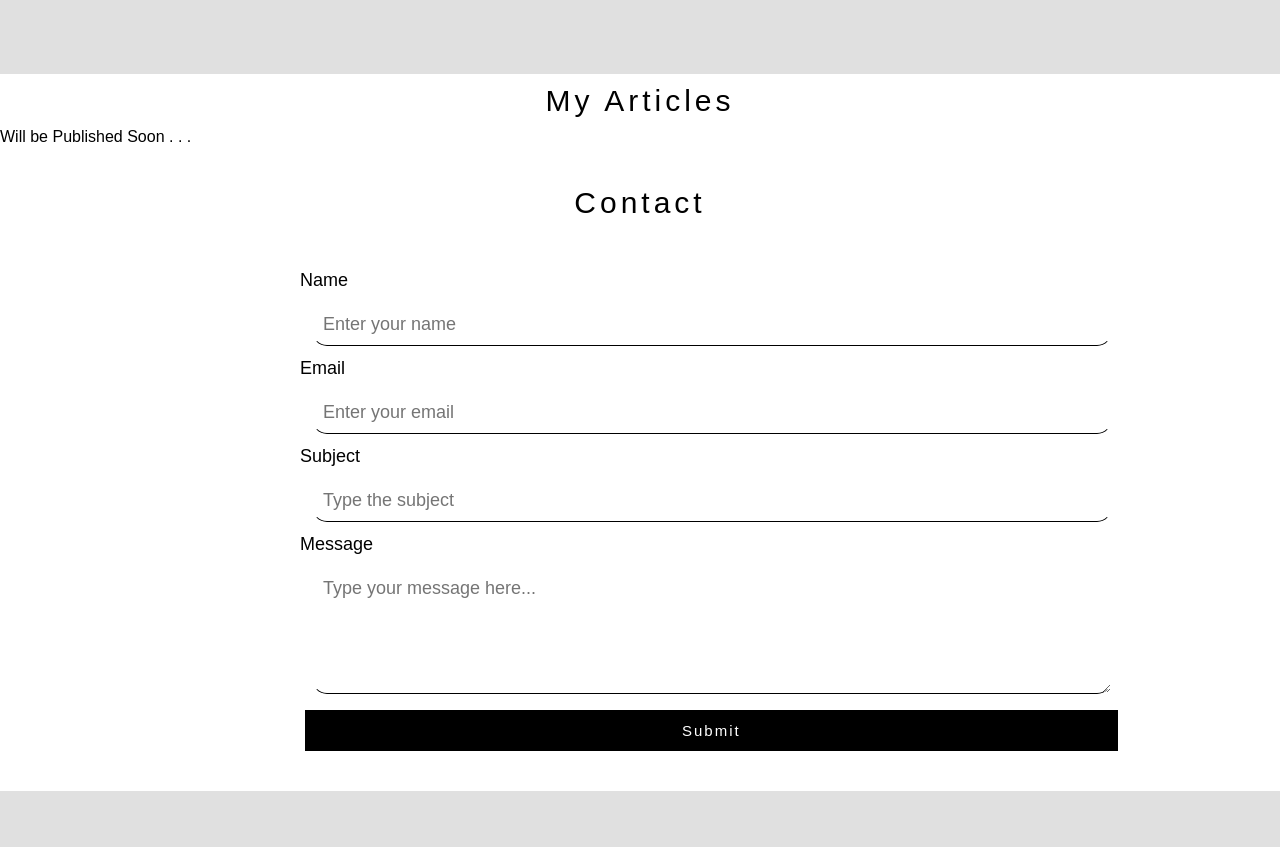
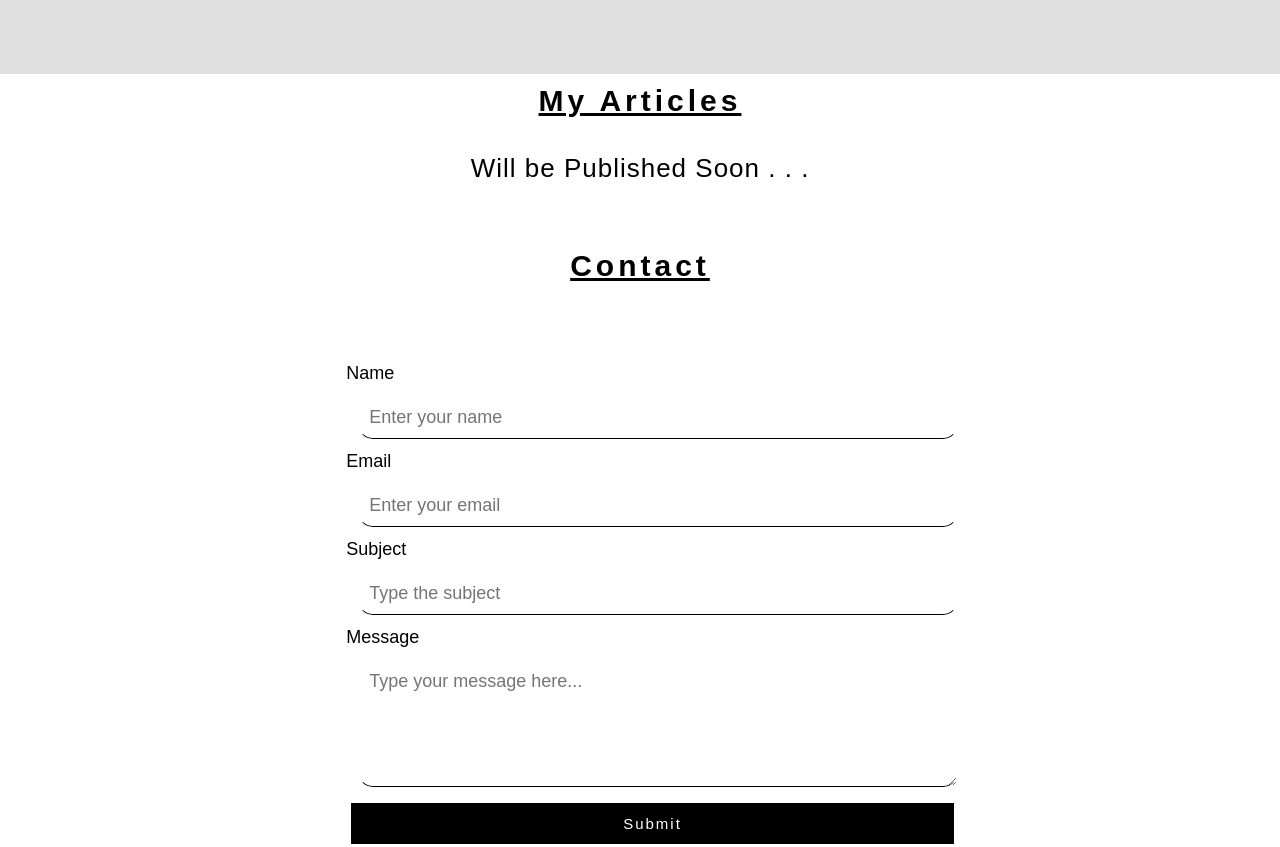
Before and after one commit to Musa00789/Portfolio_Website, a plain HTML site: page Src/index.html in a window 1280 px wide. Shown: the part 1160-2007 px from the top of the page. Drawn offline with Linux system fonts and the light colour scheme.

Commit message:
Update style.css

```diff
--- a/Src/components/style.css
+++ b/Src/components/style.css
@@ -111,7 +111,7 @@
 .about-title {
   text-align: center;
   padding: 14px;
-  font-weight: 100;
+  font-weight: 300;
   letter-spacing: 2px;
 }
 .about-info {
@@ -135,23 +135,33 @@
 .articles {
   text-align: center;
   padding: 10px;
-  font-weight: 400;
+  font-weight: 600;
   font-size: 30px;
   letter-spacing: 4px;
+  text-decoration: underline;
+}
+.articalInfo {
+  text-align: center;
+  letter-spacing: 1px;
+  font-weight: 100;
+  font-size: 26px;
+  padding: 25px;
 }
 .contact {
   text-align: center;
   padding: 10px;
-  font-weight: 400;
+  font-weight: 600;
   font-size: 30px;
   letter-spacing: 4px;
   margin: 30px;
+  text-decoration: underline;
+}
+.contactContainer {
+  display: flex;
+  align-items: center;
+  flex-direction: column;
 }
 .form-contact {
-  margin: auto;
-  display: flex;
-  justify-content: space-between;
-  align-items: center;
   margin-top: 40px;
   margin-bottom: 10px;
 }
@@ -169,7 +179,7 @@
   margin: 12px;
   font-size: 18px;
   padding: 10px;
-  width: 400px;
+  width: 600px;
 }
 .input:hover {
   border-color: black;
@@ -184,7 +194,7 @@
   text-decoration: none;
   color: white;
   background-color: black;
-  padding: 10px 175px;
+  /* padding: 10px 175px; */
 }
 .form-btn:hover {
   opacity: 0.8;
@@ -199,19 +209,39 @@
   font-size: 13px;
 }
 
-@media only screen and (min-width: 600px) {
+@media only screen and (min-width: 300px) {
   .about {
     flex-direction: column;
   }
-  .form {
-    margin: 0px 0px 0px 150px;
+  .contactContainer {
+    display: flex;
+    align-items: center;
+    flex-direction: column;
   }
   .input {
     width: 350px;
   }
   .form-btn {
     margin-right: 30px;
-    margin-left:5px;
+    margin-left: 5px;
+    padding: 10px 150px;
+  }
+}
+@media only screen and (min-width: 600px) {
+  .about {
+    flex-direction: column;
+  }
+  .contactContainer {
+    display: flex;
+    align-items: center;
+    flex-direction: column;
+  }
+  .input {
+    width: 350px;
+  }
+  .form-btn {
+    margin-right: 30px;
+    margin-left: 5px;
     padding: 10px 150px;
   }
 }
@@ -219,8 +249,10 @@
   .about {
     flex-direction: column;
   }
-  .form {
-    margin: 0px 0px 0px 150px;
+  .contactContainer {
+    display: flex;
+    align-items: center;
+    flex-direction: column;
   }
   .input {
     width: 400px;
@@ -234,32 +266,33 @@
   .about {
     flex-direction: row;
   }
-  .form {
-    margin: 0px 0px 0px 150px;
+  .contactContainer {
+    display: flex;
+    align-items: center;
+    flex-direction: column;
+  }
+  .input {
+    width: 500px;
+  }
+  .form-btn {
+    margin-right: 30px;
+    padding: 10px 225px;
+  }
+}
+@media only screen and (min-width: 1200px) {
+  .about {
+    flex-direction: row;
+  }
+  .contactContainer {
+    display: flex;
+    align-items: center;
+    flex-direction: column;
   }
   .input {
     width: 600px;
   }
   .form-btn {
     margin-right: 30px;
-    padding: 10px 275px;
+    padding: 10px 270px;
   }
 }
-@media only screen and (min-width: 1200px) {
-  .about {
-    flex-direction: row;
-  }
-  .form-contact {
-    margin-left: 150px;
-  }
-  .form {
-    margin: 0px 0px 0px 150px;
-  }
-  .input {
-    width: 800px;
-  }
-  .form-btn {
-    margin-right: 30px;
-    padding: 10px 375px;
-  }
-}
```
